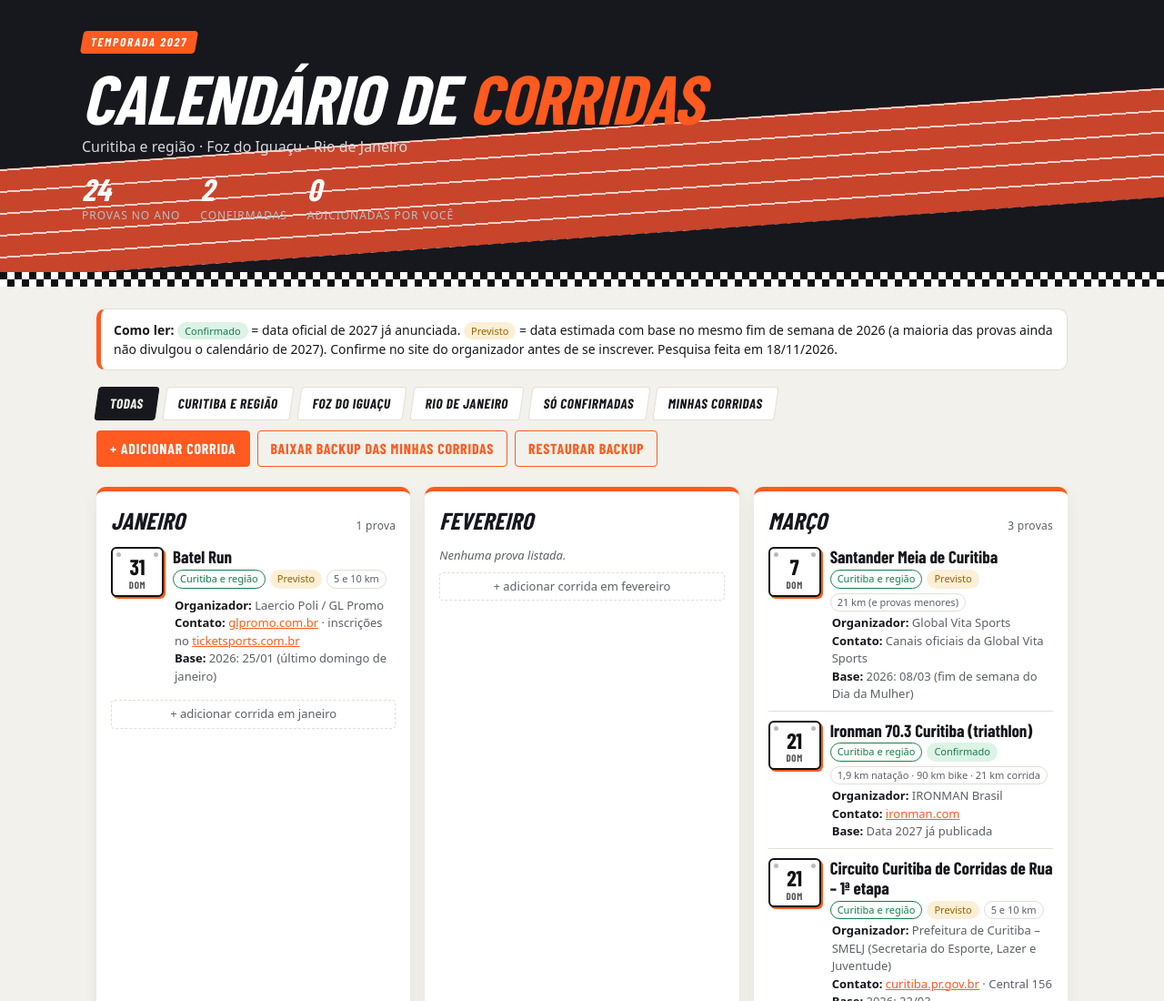
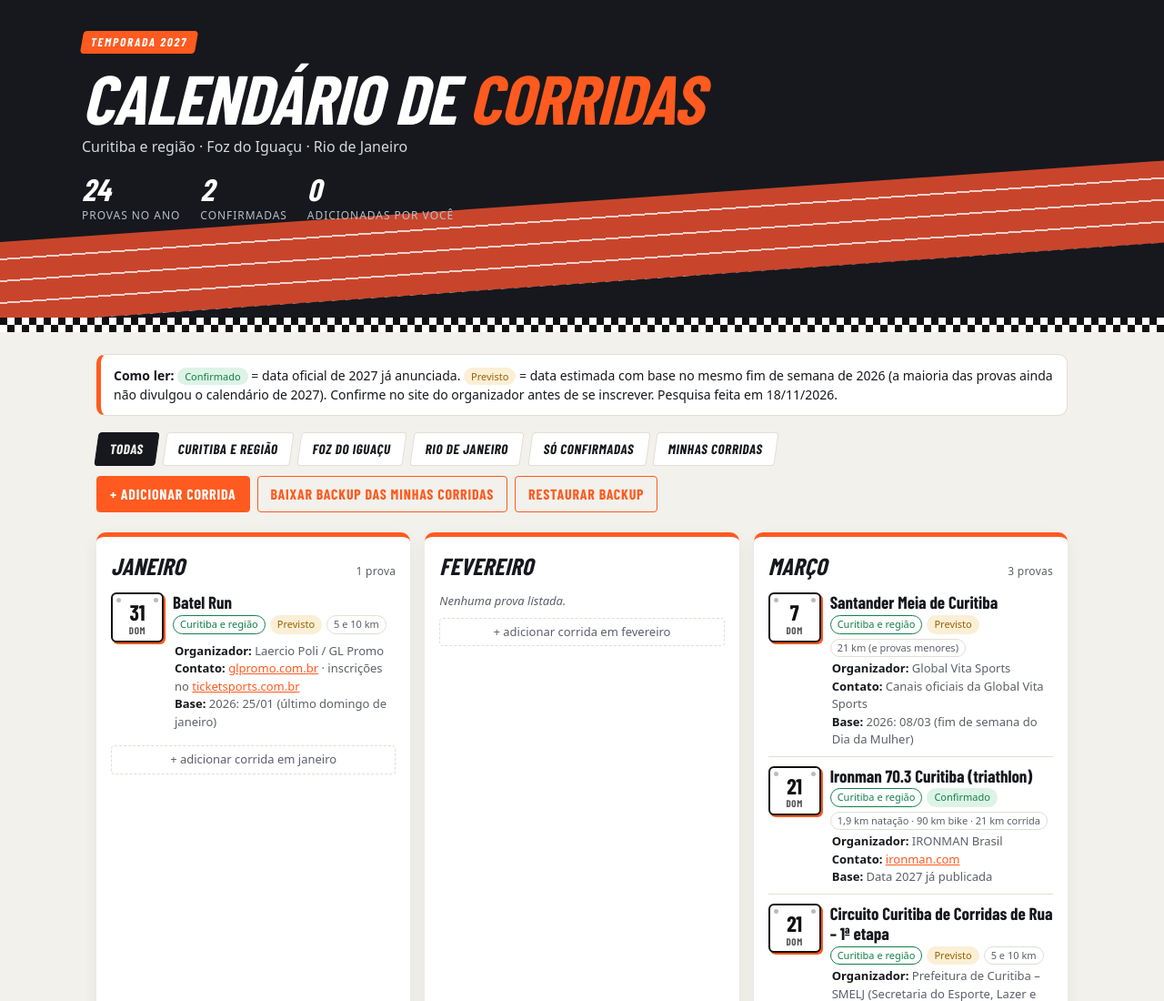
Before and after one commit to leandrormctba-volvo/corridas-2027, a plain HTML site: page index.html in a window 1280 px wide. Shown: the top 1100 px of the page at 91% size. Drawn offline with nearby package versions, Linux system fonts and the light colour scheme; a web font is replaced by a local one.

Commit message:
Ajusta faixa da pista no topo
Co-Authored-By: Claude Opus 5.5 <noreply@anthropic.com>

```diff
--- a/index.html
+++ b/index.html
@@ -55,8 +55,8 @@ dialog input,dialog select{width:100%;padding:8px 10px;border:1px solid var(--li
 @media (max-width:420px){.det{margin-left:0;margin-top:4px}}
 /* ===== Visual esportivo ===== */
 h1,h2,h3,.date,.btn,.bar button,.name{font-family:"Barlow Condensed","Arial Narrow",system-ui,sans-serif}
-.hero{position:relative;overflow:hidden;background:var(--hero);color:#fff;padding:34px 16px 70px}
-.hero::before{content:"";position:absolute;inset:auto -10% 0 -10%;height:120px;background:var(--track);transform:skewY(-4deg);transform-origin:left bottom;
+.hero{position:relative;overflow:hidden;background:var(--hero);color:#fff;padding:34px 16px 120px}
+.hero::before{content:"";position:absolute;inset:auto -10% 0 -10%;height:90px;background:var(--track);transform:skewY(-4deg);transform-origin:left bottom;
   background-image:repeating-linear-gradient(0deg,transparent 0 22px,rgba(255,255,255,.75) 22px 24px)}
 .hero::after{content:"";position:absolute;left:0;right:0;bottom:0;height:16px;
   background:conic-gradient(#fff 25%,#111 0 50%,#fff 0 75%,#111 0) 0 0/16px 16px}
```
